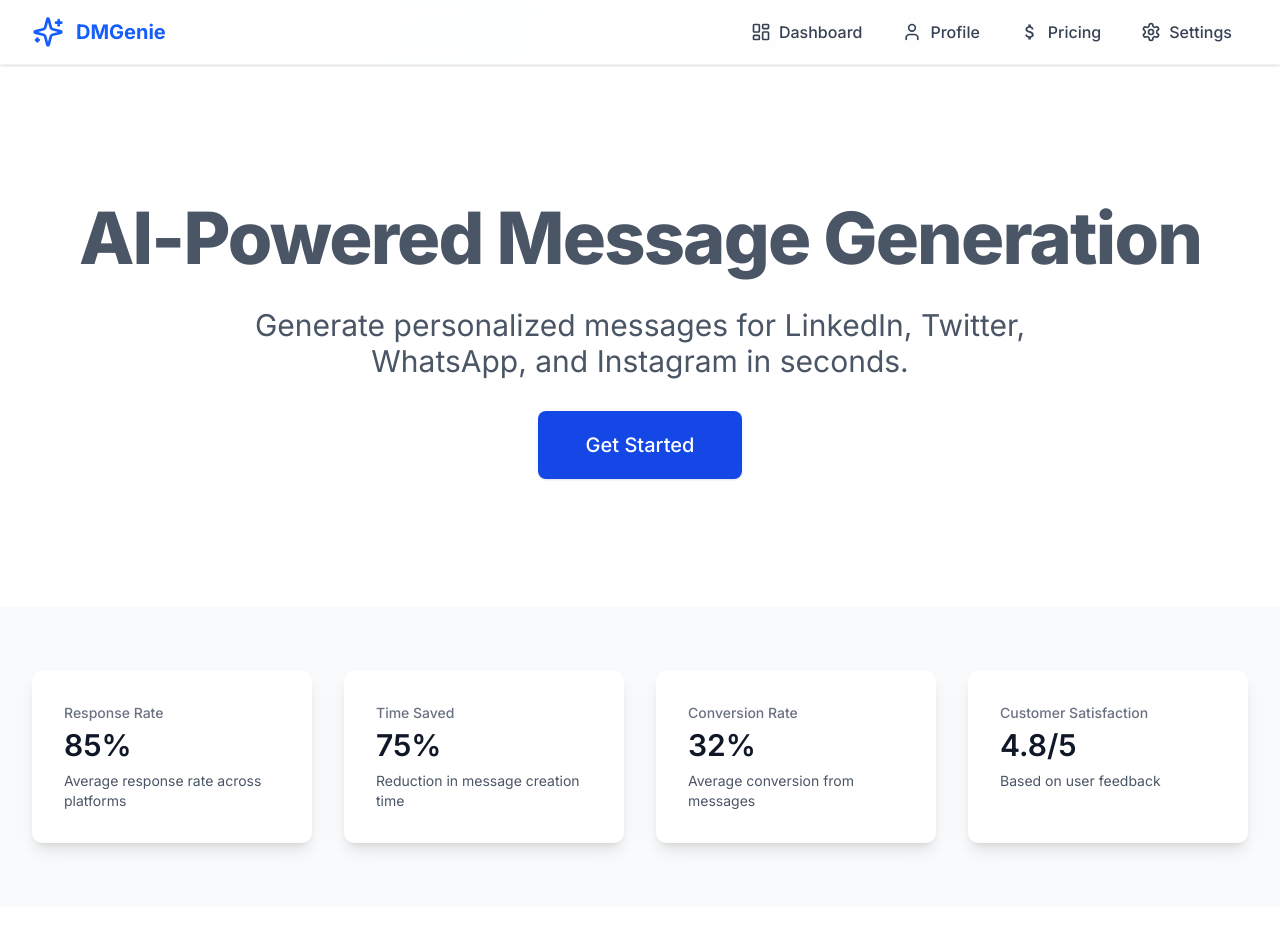
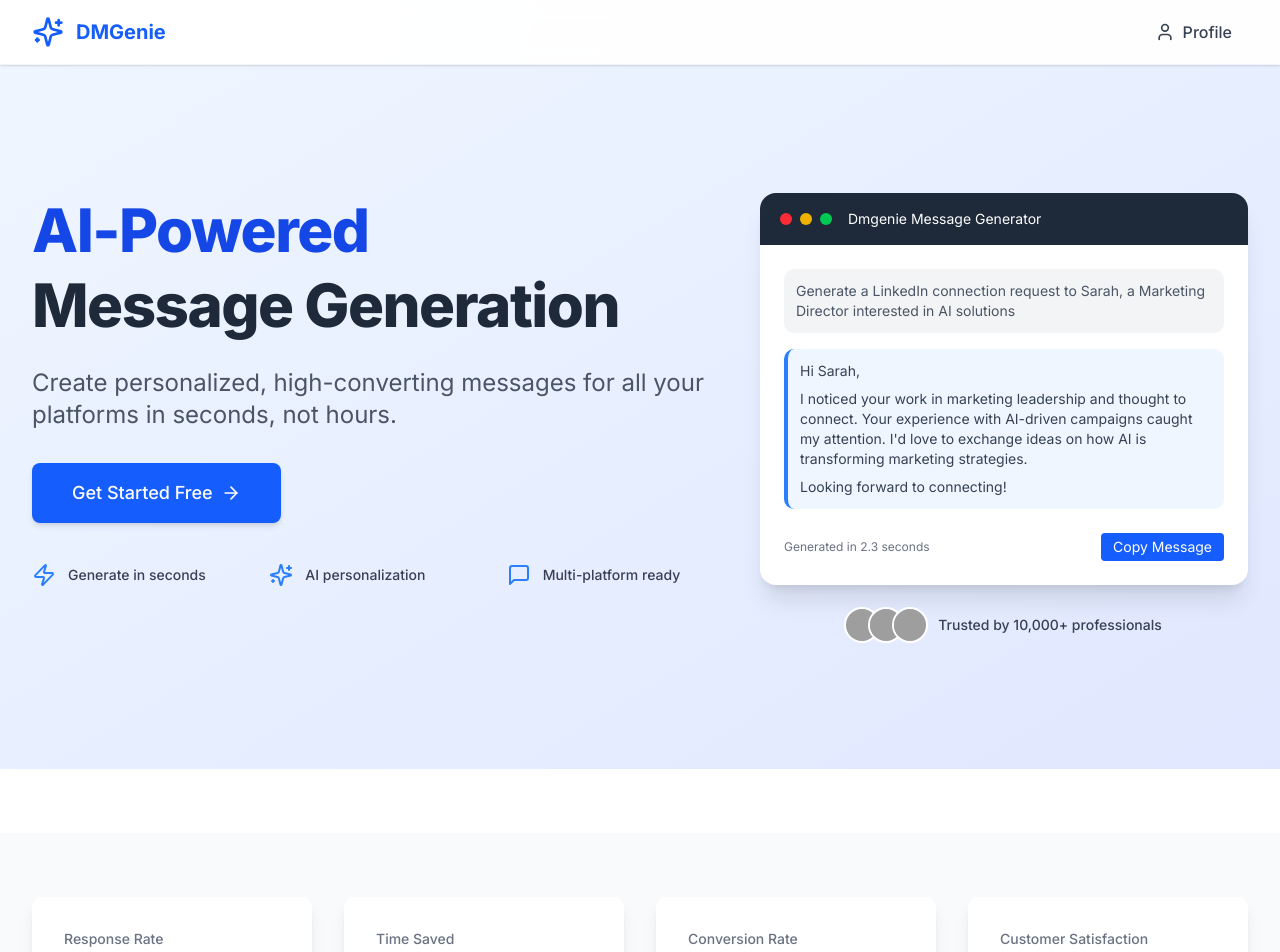
Before and after one commit to arshitrupanii/dm-gen, a Next.js app: page /dashboard in a window 1280 px wide. Shown: the top 952 px of the page. Built offline with nearby package versions, Linux system fonts and the light colour scheme; grey boxes are pictures that could not be loaded.

Commit message:
update code

```diff
--- a/app/components/Navbar.js
+++ b/app/components/Navbar.js
@@ -1,7 +1,7 @@
 "use client"
-import React, { useState } from 'react'
+import React, { Profiler, useState } from 'react'
 import Link from 'next/link';
-import { Sparkles, Menu, X, Settings, User, LayoutDashboard,  } from 'lucide-react';
+import { Sparkles, Menu, X, Settings, User, LayoutDashboard } from 'lucide-react';
 import { MdAttachMoney } from "react-icons/md";
 
 
@@ -9,10 +9,8 @@ const Navbar = () => {
   const [isMenuOpen, setIsMenuOpen] = useState(false);
 
   const navLinks = [
-    { href: "/dashboard", label: "Dashboard", icon: <LayoutDashboard className="w-5 h-5 mr-2" /> },
+    // { href: "/dashboard/#pricing", label: "Pricing", icon: <MdAttachMoney className="w-5 h-5 mr-2" /> },
     { href: "/personal-details", label: "Profile", icon: <User className="w-5 h-5 mr-2" /> },
-    { href: "#pricing", label: "Pricing", icon: <MdAttachMoney className="w-5 h-5 mr-2" /> },
-    { href: "/settings", label: "Settings", icon: <Settings className="w-5 h-5 mr-2" /> },
   ];
 
   return (
--- /dev/null
+++ b/app/dashboard/Herosection.jsx
@@ -0,0 +1,112 @@
+import React from 'react';
+import { ArrowRight, MessageSquare, Sparkles, Zap } from 'lucide-react';
+
+const HeroSection = () => {
+  return (
+    <div className="bg-gradient-to-br from-blue-50 to-indigo-100 text-gray-800">
+      <div className="max-w-7xl mx-auto px-4 sm:px-6 lg:px-8 py-16 sm:py-24 lg:py-32">
+        <div className="lg:grid lg:grid-cols-12 lg:gap-8">
+          {/* Left side content */}
+          <div className="lg:col-span-7">
+            <div className="text-left">
+              <h1 className="text-4xl font-extrabold tracking-tight sm:text-5xl md:text-6xl lg:text-6xl leading-tight">
+                <span className="block text-blue-700">AI-Powered</span>
+                <span className="block">Message Generation</span>
+              </h1>
+              <p className="mt-6 text-lg sm:text-xl md:text-2xl text-gray-600 max-w-3xl">
+                Create personalized, high-converting messages for all your platforms in seconds, not hours.
+              </p>
+
+              <div className="mt-8 flex flex-wrap gap-4">
+                <a
+                  href="/personal-details"
+                  className="inline-flex items-center justify-center px-8 py-3 text-base font-medium text-white bg-blue-600 rounded-md shadow-md hover:bg-blue-700 transition duration-300 ease-in-out sm:px-10 sm:py-4 sm:text-lg"
+                >
+                  Get Started Free
+                  <ArrowRight className="ml-2 h-5 w-5" />
+                </a>
+              </div>
+
+              <div className="mt-8 grid grid-cols-2 gap-4 sm:grid-cols-3 lg:mt-10">
+                <div className="flex items-center">
+                  <div className="flex-shrink-0">
+                    <Zap className="h-6 w-6 text-blue-500" />
+                  </div>
+                  <p className="ml-3 text-sm font-medium text-gray-700">Generate in seconds</p>
+                </div>
+                <div className="flex items-center">
+                  <div className="flex-shrink-0">
+                    <Sparkles className="h-6 w-6 text-blue-500" />
+                  </div>
+                  <p className="ml-3 text-sm font-medium text-gray-700">AI personalization</p>
+                </div>
+                <div className="flex items-center">
+                  <div className="flex-shrink-0">
+                    <MessageSquare className="h-6 w-6 text-blue-500" />
+                  </div>
+                  <p className="ml-3 text-sm font-medium text-gray-700">Multi-platform ready</p>
+                </div>
+              </div>
+            </div>
+          </div>
+
+          {/* Right side image/demo */}
+          <div className="mt-12 sm:mt-16 lg:mt-0 lg:col-span-5">
+            <div className="bg-white rounded-2xl shadow-xl overflow-hidden">
+              <div className="bg-gray-800 px-5 py-4 flex items-center">
+                <div className="flex space-x-2">
+                  <div className="w-3 h-3 bg-red-500 rounded-full"></div>
+                  <div className="w-3 h-3 bg-yellow-500 rounded-full"></div>
+                  <div className="w-3 h-3 bg-green-500 rounded-full"></div>
+                </div>
+                <div className="ml-4 text-white text-sm">Dmgenie Message Generator</div>
+              </div>
+              <div className="p-6">
+                <div className="space-y-4">
+                  <div className="p-3 bg-gray-100 rounded-lg">
+                    <p className="text-sm text-gray-600">Generate a LinkedIn connection request to Sarah, a Marketing Director interested in AI solutions</p>
+                  </div>
+                  <div className="p-3 bg-blue-50 border-l-4 border-blue-500 rounded-lg">
+                    <p className="text-sm text-gray-700">Hi Sarah,</p>
+                    <p className="text-sm text-gray-700 mt-2">I noticed your work in marketing leadership and thought to connect. Your experience with AI-driven campaigns caught my attention. I'd love to exchange ideas on how AI is transforming marketing strategies.</p>
+                    <p className="text-sm text-gray-700 mt-2">Looking forward to connecting!</p>
+                  </div>
+                  <div className="flex justify-between items-center pt-2">
+                    <span className="text-xs text-gray-500">Generated in 2.3 seconds</span>
+                    <button className="px-3 py-1 bg-blue-600 text-white text-sm rounded hover:bg-blue-700">Copy Message</button>
+                  </div>
+                </div>
+              </div>
+            </div>
+
+            <div className="mt-6 text-center">
+              <div className="flex items-center justify-center space-x-3">
+                <div className="flex -space-x-2">
+                  <img src="https://images.unsplash.com/photo-1494790108377-be9c29b29330?ixlib=rb-1.2.1&ixid=eyJhcHBfaWQiOjEyMDd9&auto=format&fit=facearea&facepad=2&w=256&h=256&q=80" alt="User" className="inline-block h-8 w-8 rounded-full ring-2 ring-white" />
+                  <img src="https://images.unsplash.com/photo-1519244703995-f4e0f30006d5?ixlib=rb-1.2.1&ixid=eyJhcHBfaWQiOjEyMDd9&auto=format&fit=facearea&facepad=2&w=256&h=256&q=80" alt="User" className="inline-block h-8 w-8 rounded-full ring-2 ring-white" />
+                  <img src="https://images.unsplash.com/photo-1517841905240-472988babdf9?ixlib=rb-1.2.1&ixid=eyJhcHBfaWQiOjEyMDd9&auto=format&fit=facearea&facepad=2&w=256&h=256&q=80" alt="User" className="inline-block h-8 w-8 rounded-full ring-2 ring-white" />
+                </div>
+                <span className="text-sm font-medium text-gray-700">Trusted by 10,000+ professionals</span>
+              </div>
+            </div>
+          </div>
+        </div>
+      </div>
+
+      {/* Wave divider */}
+      <div className="relative h-16 bg-white">
+        <svg
+          className="absolute bottom-0 w-full h-16 text-white"
+          preserveAspectRatio="none"
+          viewBox="0 0 1440 54"
+          fill="currentColor"
+          xmlns="http://www.w3.org/2000/svg"
+        >
+          <path d="M0 0L1440 0L1440 54C1440 54 1320 34 1200 34C1080 34 960 54 840 54C720 54 600 34 480 34C360 34 240 54 120 54C60 54 0 44 0 44V0Z" />
+        </svg>
+      </div>
+    </div>
+  );
+};
+
+export default HeroSection;
--- a/app/dashboard/page.jsx
+++ b/app/dashboard/page.jsx
@@ -2,6 +2,7 @@ import React from 'react';
 import { MessageSquare, Send, Star, Linkedin, Twitter, Check } from 'lucide-react';
 import Footer from '../components/Footer';
 import Navbar from '../components/Navbar';
+import HeroSection from './Herosection';
 
 const stats = [
   { name: 'Response Rate', value: '85%', description: 'Average response rate across platforms' },
@@ -96,7 +97,8 @@ function Dashboard() {
 
       <main>
         {/* Hero Section */}
-        <div className="bg-white text-gray-600">
+        <HeroSection/>
+        {/* <div className="bg-white text-gray-600">
           <div className="max-w-7xl mx-auto px-4 sm:px-6 lg:px-8 py-16 sm:py-24 lg:py-32">
             <div className="text-center">
               <h1 className="text-4xl font-extrabold tracking-tight sm:text-6xl md:text-7xl lg:text-7xl leading-tight">
@@ -107,7 +109,7 @@ function Dashboard() {
               </p>
               <div className="mt-6 sm:mt-8 flex justify-center">
                 <a
-                  href="#pricing"
+                  href="/personal-details"
                   className="inline-flex items-center justify-center px-8 py-3 text-base font-medium text-white bg-blue-700 rounded-md shadow hover:bg-blue-800 transition duration-300 ease-in-out sm:px-10 sm:py-4 sm:text-lg md:px-12 md:py-5 md:text-xl"
                 >
                   Get Started
@@ -115,7 +117,7 @@ function Dashboard() {
               </div>
             </div>
           </div>
-        </div>
+        </div> */}
 
 
         {/* Stats Section */}
@@ -136,18 +138,20 @@ function Dashboard() {
         {/* Platforms Section */}
         <div className="bg-white py-16">
           <div className="max-w-7xl mx-auto px-4 sm:px-6 lg:px-8">
-            <h2 className="text-3xl font-bold text-gray-900 text-center mb-12">Supported Platforms</h2>
-            <div className="grid grid-cols-1 gap-5 sm:grid-cols-2 lg:grid-cols-4">
+            <h2 className="text-2xl sm:text-3xl font-bold text-gray-900 text-center mb-10 sm:mb-12">
+              Supported Platforms
+            </h2>
+            <div className="grid grid-cols-1 sm:grid-cols-2 md:grid-cols-3 lg:grid-cols-4 gap-6">
               {platforms.map((platform) => (
                 <div
                   key={platform.name}
-                  className="relative rounded-lg border border-gray-200 p-6 hover:border-blue-500 transition-colors"
+                  className="flex flex-col items-start rounded-lg border border-gray-200 p-5 hover:border-blue-500 transition-colors"
                 >
                   <div className={`inline-flex p-3 rounded-lg ${platform.color}`}>
                     <platform.icon className="h-6 w-6 text-white" />
                   </div>
-                  <h3 className="mt-4 text-lg font-medium text-gray-900">{platform.name}</h3>
-                  <p className="mt-2 text-sm text-gray-500">
+                  <h3 className="mt-4 text-lg font-semibold text-gray-900">{platform.name}</h3>
+                  <p className="mt-2 text-sm text-gray-600">
                     Generate personalized messages optimized for {platform.name}
                   </p>
                 </div>
@@ -245,8 +249,8 @@ function Dashboard() {
                 <div
                   key={plan.name}
                   className={`relative p-8 bg-white rounded-2xl ${plan.popular
-                      ? 'ring-2 ring-blue-500 shadow-xl'
-                      : 'border border-gray-200'
+                    ? 'ring-2 ring-blue-500 shadow-xl'
+                    : 'border border-gray-200'
                     }`}
                 >
                   {plan.popular && (
@@ -273,8 +277,8 @@ function Dashboard() {
                   <div className="mt-8">
                     <button
                       className={`w-full py-3 px-4 rounded-lg font-semibold ${plan.popular
-                          ? 'bg-blue-500 text-white hover:bg-blue-600'
-                          : 'bg-gray-100 text-gray-900 hover:bg-gray-200'
+                        ? 'bg-blue-500 text-white hover:bg-blue-600'
+                        : 'bg-gray-100 text-gray-900 hover:bg-gray-200'
                         }`}
                     >
                       Get started
```
